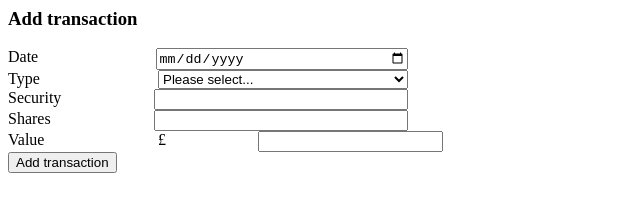
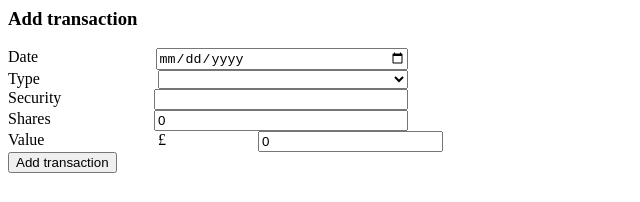
Before and after one commit to s3nt1n3lz21/stock-transactions-app, an Angular app: page / in a window 1280 px wide. Shown: the part 127-329 px from the top of the page, without its empty margins (0-640 px from the left). Built offline with nearby package versions, Linux system fonts and the light colour scheme; no server answers.

Commit message:
Setup initial formbuilder

```diff
--- a/src/app/app.component.html
+++ b/src/app/app.component.html
@@ -47,14 +47,14 @@
       <div class="card-body">
           <h3 *ngIf="!editMode">Add transaction</h3>
           <h3 *ngIf="editMode">Edit transaction</h3>
-          <form>
+          <form [formGroup]="transactionForm" (ngSubmit)="submit()">
               <div class="form-group">
                   <label for="date">Date</label>
-                  <input type="date" class="form-control" id="date">
+                  <input formControlName="date" type="date" class="form-control" id="date">
               </div>
               <div class="form-group">
                   <label for="type">Type</label>
-                  <select id="type" class="form-control">
+                  <select formControlName="type" id="type" class="form-control">
                       <option disabled selected>Please select...</option>
                       <option>Deposit</option>
                       <option>Withdraw</option>
@@ -64,11 +64,11 @@
               </div>
               <div class="form-group">
                   <label for="security">Security</label>
-                  <input type="text" class="form-control" id="security">
+                  <input formControlName="security" type="text" class="form-control" id="security">
               </div>
               <div class="form-group">
                   <label for="shares">Shares</label>
-                  <input type="number" class="form-control" id="shares">
+                  <input formControlName="shares" type="number" class="form-control" id="shares">
               </div>
               <div class="form-group">
                   <label for="value">Value</label>
@@ -76,7 +76,7 @@
                       <div class="input-group-prepend">
                           <span class="input-group-text">&pound;</span>
                       </div>
-                      <input type="number" class="form-control" id="value">
+                      <input formControlName="value" type="number" class="form-control" id="value">
                   </div>
               </div>
               <button *ngIf="!editMode" type="submit" class="btn btn-primary">Add transaction</button>
--- a/src/app/app.component.ts
+++ b/src/app/app.component.ts
@@ -1,4 +1,5 @@
 import { Component, OnInit } from '@angular/core';
+import { FormBuilder } from '@angular/forms';
 import { ApiService } from './api.service';
 import { Transaction } from './ITransaction';
 
@@ -16,7 +17,18 @@ export class AppComponent implements OnInit {
 
   constructor(
     private _apiService: ApiService,
+    private _fb: FormBuilder
   ) {}
+
+  transactionForm = this._fb.group({
+    date: '',
+    type: '',
+    security: '',
+    shares: 0,
+    value: 0,
+  });
+
+  //
 
   ngOnInit() {
     this._apiService.getTransactions().subscribe((response: { transactions: Transaction[]}) => {
@@ -51,4 +63,11 @@ export class AppComponent implements OnInit {
     //   console.log('response: ', response);
     // })
   }
+
+  submit() {
+
+  }
+
+  // Further work could include:
+  // Form validation
 }
--- a/src/app/app.module.ts
+++ b/src/app/app.module.ts
@@ -5,6 +5,7 @@ import { AppRoutingModule } from './app-routing.module';
 import { AppComponent } from './app.component';
 import { HttpClientModule } from '@angular/common/http';
 import { CommonModule } from '@angular/common';
+import { FormsModule, ReactiveFormsModule } from '@angular/forms';
 
 @NgModule({
   declarations: [
@@ -14,7 +15,9 @@ import { CommonModule } from '@angular/common';
     BrowserModule,
     AppRoutingModule,
     HttpClientModule,
-    CommonModule
+    CommonModule,
+    FormsModule,
+    ReactiveFormsModule,
   ],
   providers: [],
   bootstrap: [AppComponent]
```
